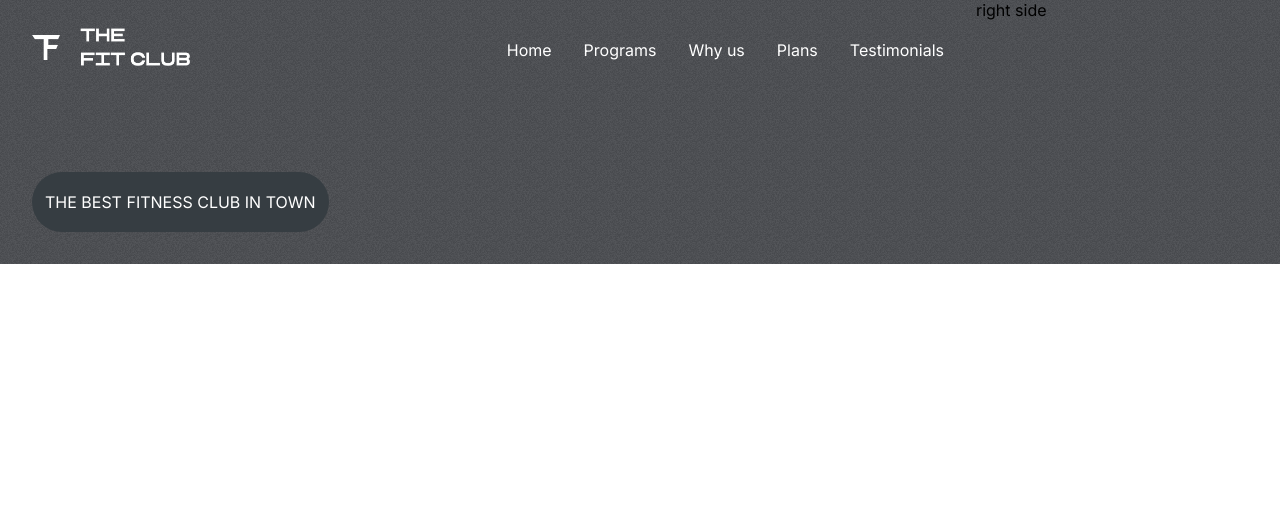
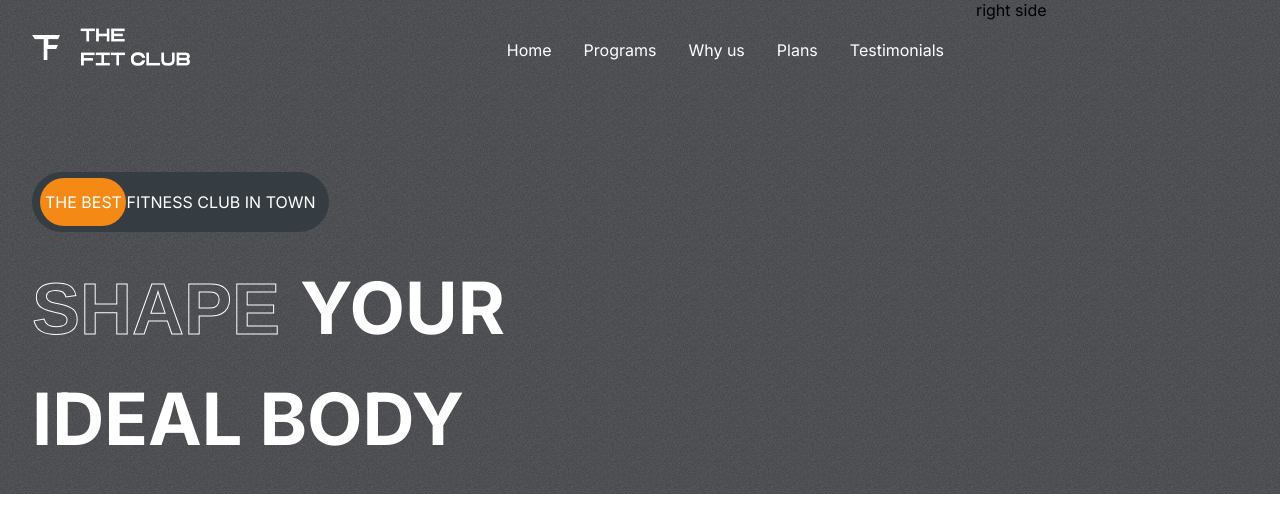
Before and after one commit to ThomasSzentirmay/FT-demo-st, a React (Create React App) app: page / in a window 1280 px wide. Shown: the top 532 px of the page. Built offline with nearby package versions, Linux system fonts and the light colour scheme; the HTML template or start-up script is replaced by a standard one.

Commit message:
created text stroke font

```diff
--- a/src/App.css
+++ b/src/App.css
@@ -21,3 +21,10 @@
 ::-webkit-scrollbar{
   display: none;
 }
+
+.stroke-text {
+  color: transparent;
+  font-family: Arial, Helvetica, sans-serif;
+  -webkit-text-stroke-width: 1px;
+  -webkit-text-stroke-color: #fff;
+}
--- a/src/components/Hero/Hero.css
+++ b/src/components/Hero/Hero.css
@@ -25,4 +25,32 @@
     text-transform: uppercase;
     color: #fff;
     position: relative;
+    display: flex;
+    align-items: center;
+    justify-content: flex-start;
 }
+
+.the-best-ad>span {
+    z-index: 2;
+}
+
+.the-best-ad>div {
+    position: absolute;
+    background-color: var(--orange);
+    width: 5.4em;
+    height: 80%;
+    left: 8px;
+    border-radius: 3rem;
+    z-index: 1;
+}
+
+.hero-text {
+    display: flex;
+    flex-direction: column;
+    gap: 1.5rem;
+    text-transform: uppercase;
+    font-size: 4.5rem;
+    font-weight: bold;
+    color: #fff;
+    text-overflow: inherit;
+}
--- a/src/components/Hero/Hero.jsx
+++ b/src/components/Hero/Hero.jsx
@@ -9,9 +9,21 @@ const Hero = () => {
             <div className="left-h">
                 <Header />
 
+                {/* The best ad */}
                 <div className="the-best-ad">
                     <div></div>
                     <span>The best fitness club in town</span>
+                </div>
+
+                {/* Hero Heading */}
+                <div className="hero-text">
+                    <div>
+                        <span className='stroke-text'>Shape </span>
+                        <span>Your</span>
+                    </div>
+                    <div>
+                        <span>Ideal Body</span>
+                    </div>
                 </div>
             </div>
             <div className="right-h">right side</div>
```
